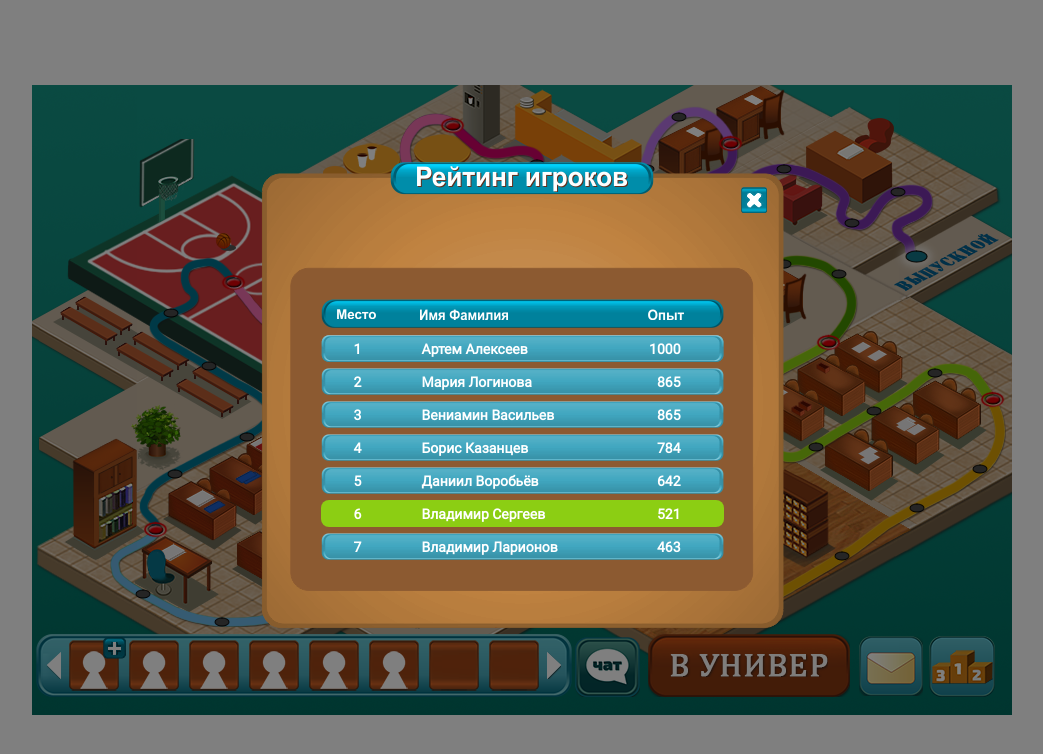
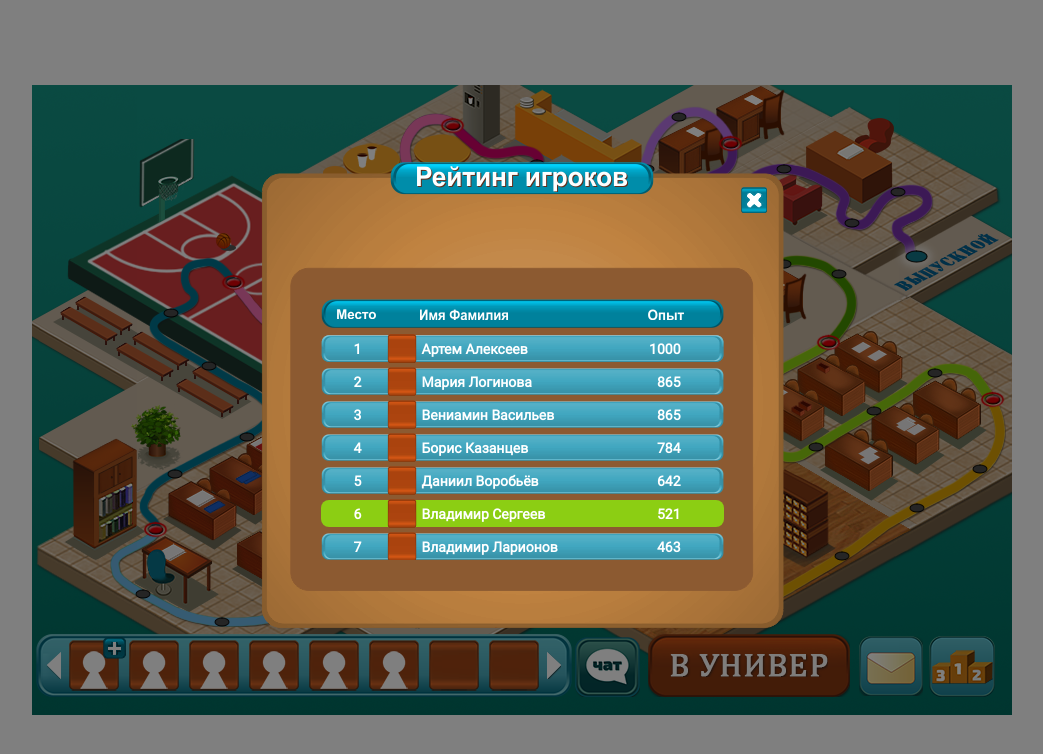
Before and after one commit to PavelMikh/zebomba_test_task, a website built with webpack: page src/index.html in a window 1280 px wide. Both pictures are taken after a click on the element 1080 px from the left and 666 px from the top of the page. Shown: the whole page, without its empty margins (118-1161 px from the left). Built offline with nearby package versions, Linux system fonts and the light colour scheme.

Commit message:
fixed rating icon background styles

```diff
--- a/src/styles/rating.css
+++ b/src/styles/rating.css
@@ -177,6 +177,13 @@
   justify-content: center;
 }
 
+.rating-modal__table-line-icon-bg {
+  position: absolute;
+  width: 30px;
+  height: 29px;
+  background: url(../images/rating/table_line_icon_bg.png) no-repeat center;
+}
+
 .rating-modal__table-line-full-name {
   position: absolute;
   width: 210px;
```
